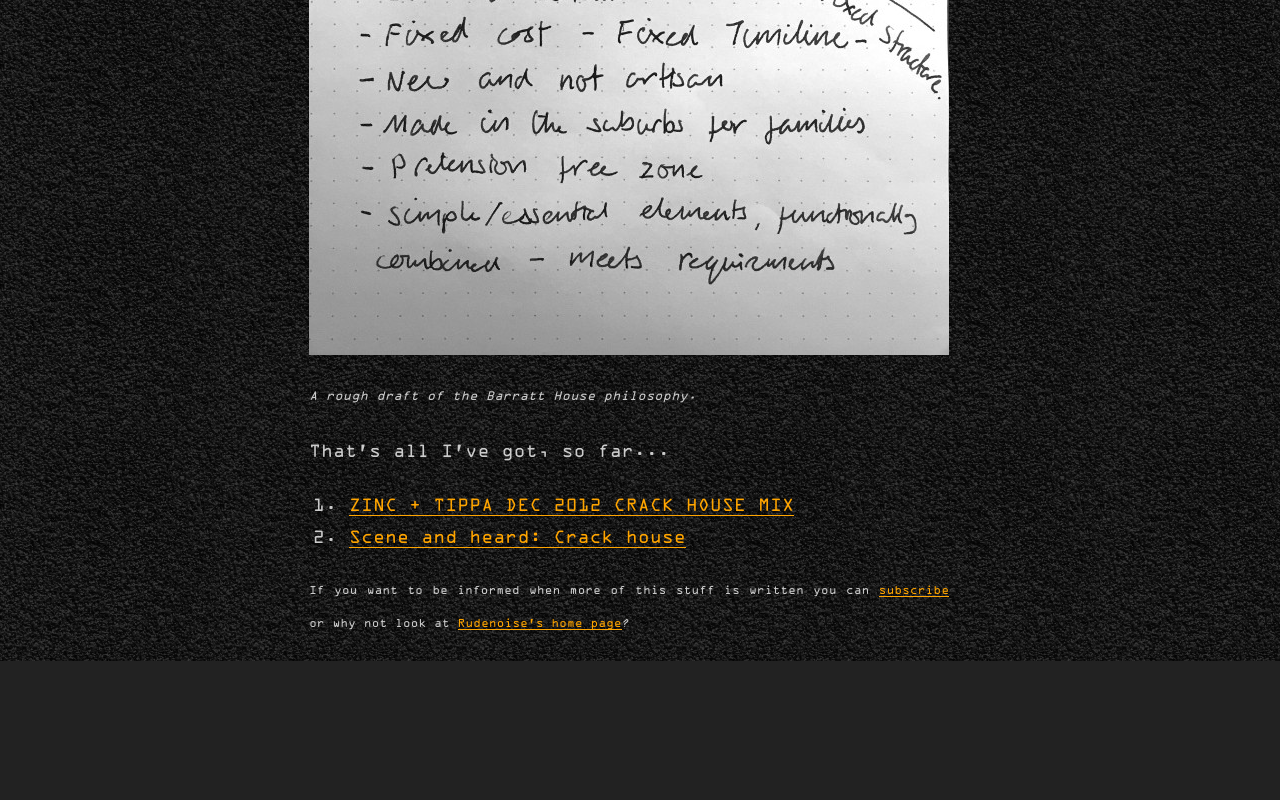
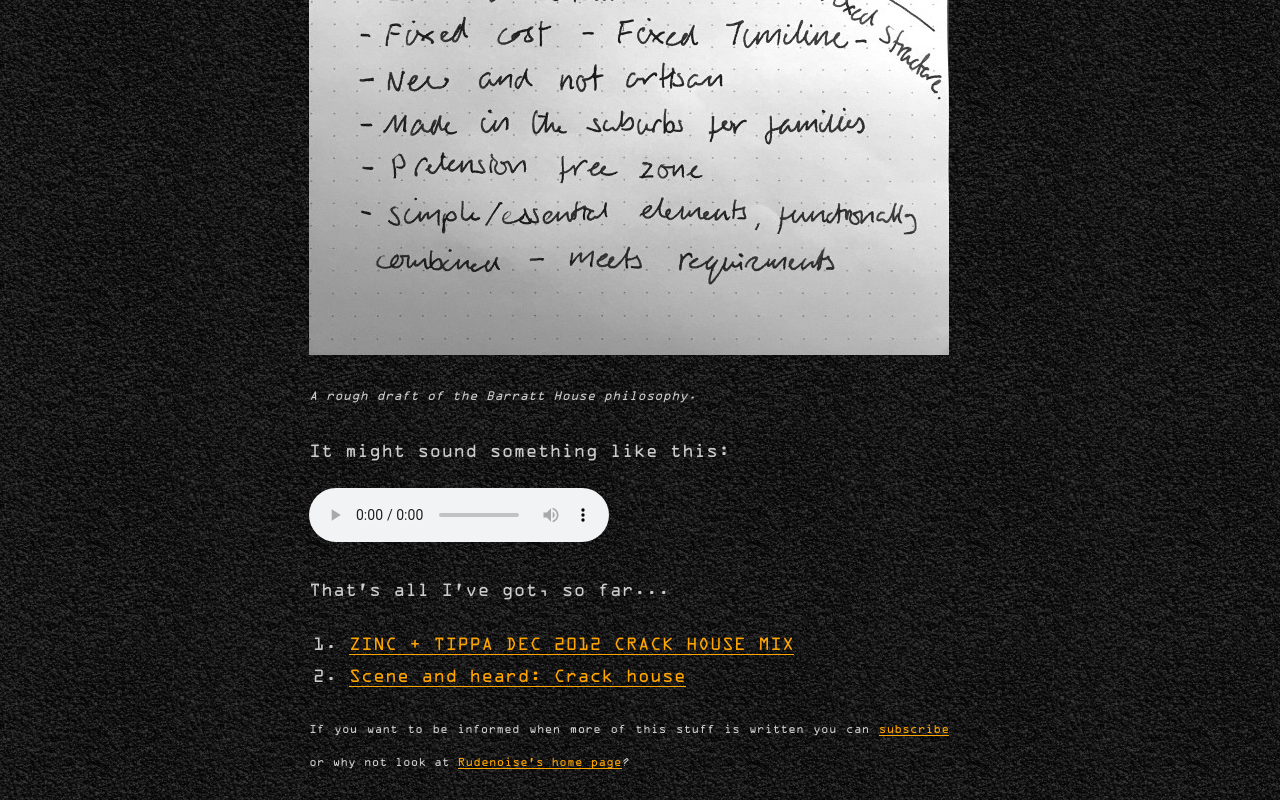
Before and after one commit to rudenoise/rudenoiseSite, a plain HTML site: page barratt-house.html in a window 1280 px wide. Shown: the part 1549-2349 px from the top of the page. Before the commit the page ends 2210 px from the top, so only its background shows below. Drawn offline with Linux system fonts and the light colour scheme.

Commit message:
add some barratt house

```diff
--- a/barratt-house.html
+++ b/barratt-house.html
@@ -109,6 +109,12 @@ Barratt House
 <img src="./img/barratt-house-draft-1.jpg" alt="A rough draft of the Barratt House philosophy." />
 <p class="caption">A rough draft of the Barratt House philosophy.</p>
 </div>
+<p>It might sound something like this:</p>
+<audio controls>
+    <source src="./mp3/barratt-house-0.1.mp3" type="audio/mpeg" />
+    No Barratt House for you!
+    Your browser does not support the audio element.
+</audio>
 <p>That's all I've got, so far...</p>
 <ol style="list-style-type: decimal">
 <li><a id="ref1"></a> <a href="https://soundcloud.com/zinc/zinc-tippa-dec-2012-crack">ZINC + TIPPA DEC 2012 CRACK HOUSE MIX</a></li>
```
Also changed, not shown: 1 other file.
